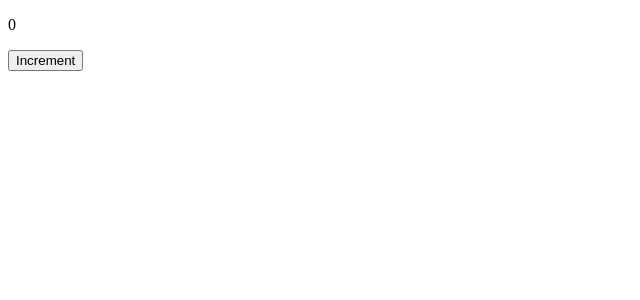
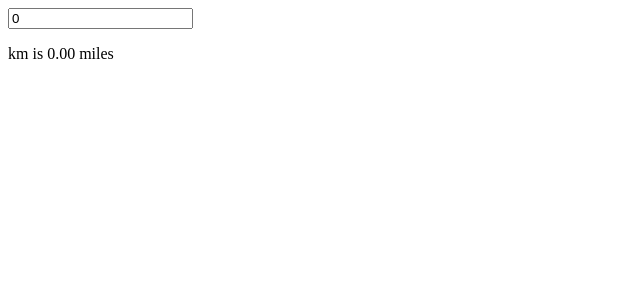
Before and after one commit to abbasi-naim/React, a React (Create React App) app: page / in a window 1280 px wide. Shown: the top 300 px of the page, without its empty margins (0-640 px from the left). Built offline with nearby package versions, Linux system fonts and the light colour scheme.

Commit message:
Handling User Input -Example

```diff
--- a/src/index.js
+++ b/src/index.js
@@ -164,8 +164,8 @@ function Item(props) {
   );
 */
   // rewrite counter app using hook
-  function Counter() {
-    const [counter, setCounter] = useState(0);
+//   function Counter() {
+//     const [counter, setCounter] = useState(0);
 
     // useEffect(() => {
     //     alert("Number of clicks: " + counter);
@@ -175,22 +175,22 @@ function Item(props) {
         //do something
       }, [counter]);  */
 
-    function increment() {
-      setCounter(counter+1);
-    }
+    // function increment() {
+    //   setCounter(counter+1);
+    // }
     //Event Handler -- button  you should write function name in curley braces
-    return <div>
-    <p>{counter}</p>
-    <button onClick={increment}>Increment</button>
-    </div>;
-  }
+//     return <div>
+//     <p>{counter}</p>
+//     <button onClick={increment}>Increment</button>
+//     </div>;
+//   }
 
 
-  const el = <Counter />;
-  ReactDOM.render(
-    el,
-    document.getElementById('root')
-  );
+//   const el = <Counter />;
+//   ReactDOM.render(
+//     el,
+//     document.getElementById('root')
+//   );
 
 
   //LifeCycle Method   1-componentDidMount 2-componentWillUnmount
@@ -203,3 +203,31 @@ function Item(props) {
   /*componentDidUpdate() {
     alert("Number of clicks: " + this.state.counter);
   }*/
+
+
+  //Handling User Input -Example
+
+  function Converter() {
+      const [km,setKm]= useState(0);
+
+      function handleChange(e) {
+          setKm(e.target.value);
+      }
+      function convert(km) {
+          return (km/1.609).toFixed(2);
+
+      }
+
+      return <div>
+          <input type="text" value={km} onChange={handleChange}  />
+    <p>km is {convert(km)} miles</p>
+      </div>
+
+  }
+
+  const resu = <Converter/>;
+
+  ReactDOM.render(
+      resu,
+      document.getElementById("root")
+  );
```
